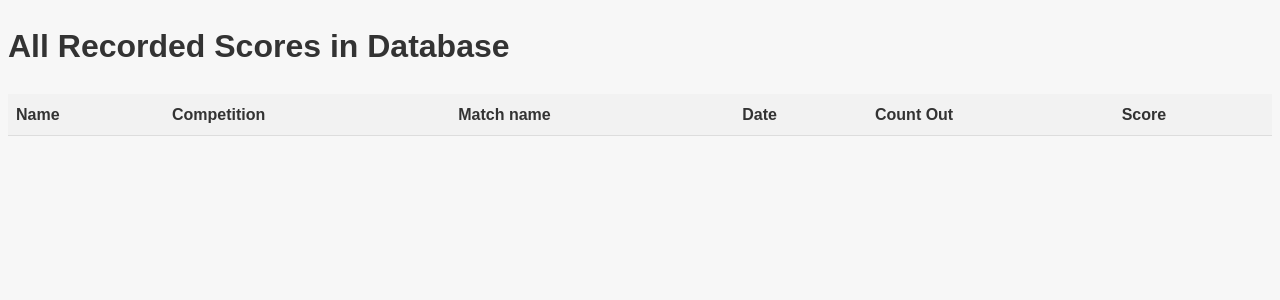
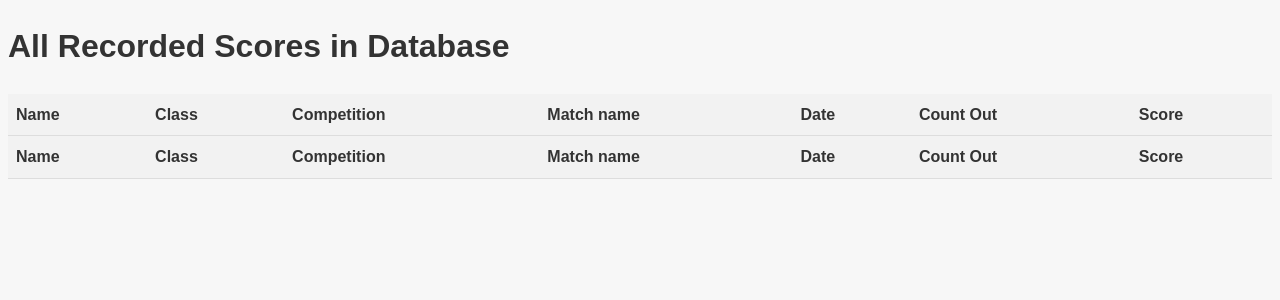
Before and after one commit to DAlexanderNZ/target-rifle-scores, a Flask app: page /allscores in a window 1280 px wide. Shown: the part 82-382 px from the top of the page. Run offline with Flask 3, Linux system fonts and the light colour scheme; data that the repository does not hold is empty; parts of the project's set-up code (start-up, migrations or seed data) failed here and were passed over; some libraries are stand-ins or nearby versions.

Commit message:
added displaying shooter class per row

```diff
--- a/templates/allscores.html
+++ b/templates/allscores.html
@@ -5,6 +5,16 @@
 <table>
     <tr>
         <th>Name</th>
+        <th>Class</th>
+        <th>Competition</th>
+        <th>Match name</th>
+        <th>Date</th>
+        <th>Count Out</th>
+        <th>Score</th>
+    </tr>
+    <tr>
+        <th>Name</th>
+        <th>Class</th>
         <th>Competition</th>
         <th>Match name</th>
         <th>Date</th>
@@ -16,16 +26,16 @@
         <td>{{ result[0] }}</td>
         <td>{{ result[1] }}</td>
         <td>{{ result[2] }}</td>
-        <td>{{ result[6] }}</td>
-        <td>{% for score in result[3] %}
-            <!-- Converting only one sighter not working -->
-            {% if (result[4]|length) > loop.index0 %}
-            <span class="sighter"><span class="converted">{{ score }}</span></span>
+        <td>{{ result[3] }}</td>
+        <td>{{ result[7] }}</td>
+        <td>{% for score in result[4] %}
+            {% if result[5][loop.index0]  == True %}
+            <span class="shot"><span class="converted">{{ score }}</span></span>
             {% else %}
             <span class="shot">{{ score }}</span>
             {% endif %}
         {% endfor %} </td>
-        <td>{{ result[5] }}</td>
+        <td>{{ result[6] }}</td>
     </tr>
     {% endfor %}
 </table>
```
